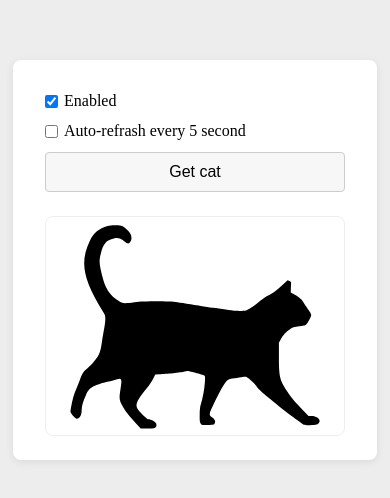
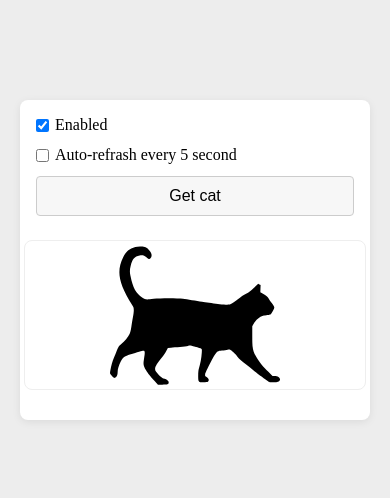
Before and after one commit to sandrbuz/react-cats, a React (Create React App) app: page / in a window 390 px wide. Shown: the part 162-660 px from the top of the page. Built offline with nearby package versions, Linux system fonts and the light colour scheme.

Commit message:
fixed css, adaptive, UI flaws

```diff
--- a/src/App.module.css
+++ b/src/App.module.css
@@ -11,9 +11,17 @@
   border-radius: 8px;
   box-shadow: 0 2px 8px rgba(0, 0, 0, 0.08);
   padding: 32px 32px 24px 32px;
-  min-width: 350px;
+  width: 100%;
+  max-width: 350px;
   min-height: 400px;
   display: flex;
   flex-direction: column;
   align-items: center;
 }
+
+@media (max-width: 400px) {
+  .card {
+    padding: 16px 4px 16px 4px;
+    min-height: 320px;
+  }
+}
--- a/src/components/CatImage/CatImage.module.css
+++ b/src/components/CatImage/CatImage.module.css
@@ -1,5 +1,6 @@
 .catImage {
-  width: 300px;
+  width: 100%;
+  max-width: 300px;
   height: 220px;
   display: flex;
   align-items: center;
@@ -14,3 +15,10 @@
   max-height: 100%;
   object-fit: contain;
 }
+
+@media (max-width: 400px) {
+  .catImage {
+    max-width: 90vw;
+    height: 150px;
+  }
+}
--- a/src/components/CatImage/CatImage.tsx
+++ b/src/components/CatImage/CatImage.tsx
@@ -7,10 +7,11 @@ interface ICatImageProps {
 }
 
 const CatImage: FC<ICatImageProps> = ({ url, enabled }) => {
-  if (!enabled) return null;
   return (
     <div className={styles.catImage}>
-      <img src={url || "/default-cat.svg"} alt="cat" className={styles.img} />
+      {enabled && (
+        <img src={url || "/default-cat.svg"} alt="cat" className={styles.img} />
+      )}
     </div>
   );
 };
--- a/src/components/Controls/Controls.module.css
+++ b/src/components/Controls/Controls.module.css
@@ -4,6 +4,12 @@
   gap: 12px;
   margin-bottom: 24px;
   width: 100%;
+}
+
+@media (max-width: 400px) {
+  .controls {
+    padding: 0 12px;
+  }
 }
 
 .button {
```
